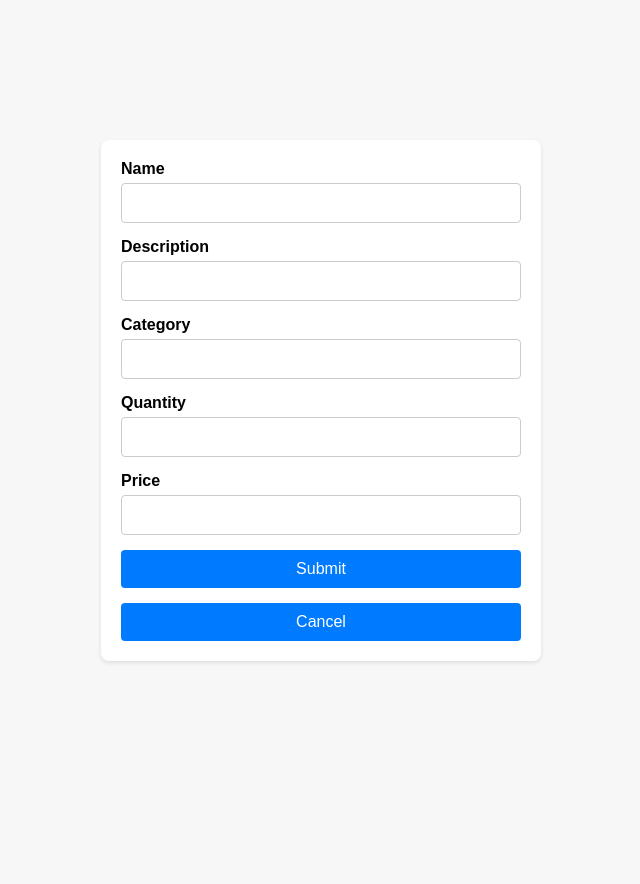
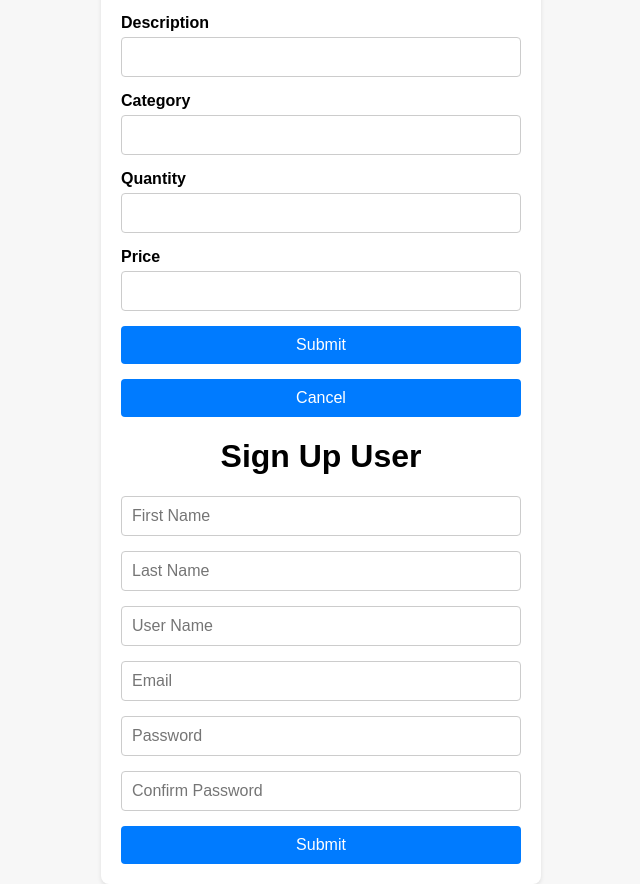
Before and after one commit to Geiranix/Comp229-MidTerm, a React (Create React App) app in the folder midterm-301200435/: page / in a window 1280 px wide. Shown: the whole page, without its empty margins (319-959 px from the left). Before the commit the page ends 800 px from the top, so only its background shows below. Built offline with nearby package versions, Linux system fonts and the light colour scheme.

Commit message:
I modified the app component

```diff
--- a/midterm-301200435/src/App.js
+++ b/midterm-301200435/src/App.js
@@ -1,13 +1,14 @@
 
 import React from 'react';
 import AddProduct from './components/AddProduct';
-
+import SignUpUser from './components/SignUpUser';
 
 function App() {
     return (
         <div className="App">
             <AddProduct />
-
+            <h1>Sign Up User</h1>
+            <SignUpUser />
         </div>
     );
 }
```
